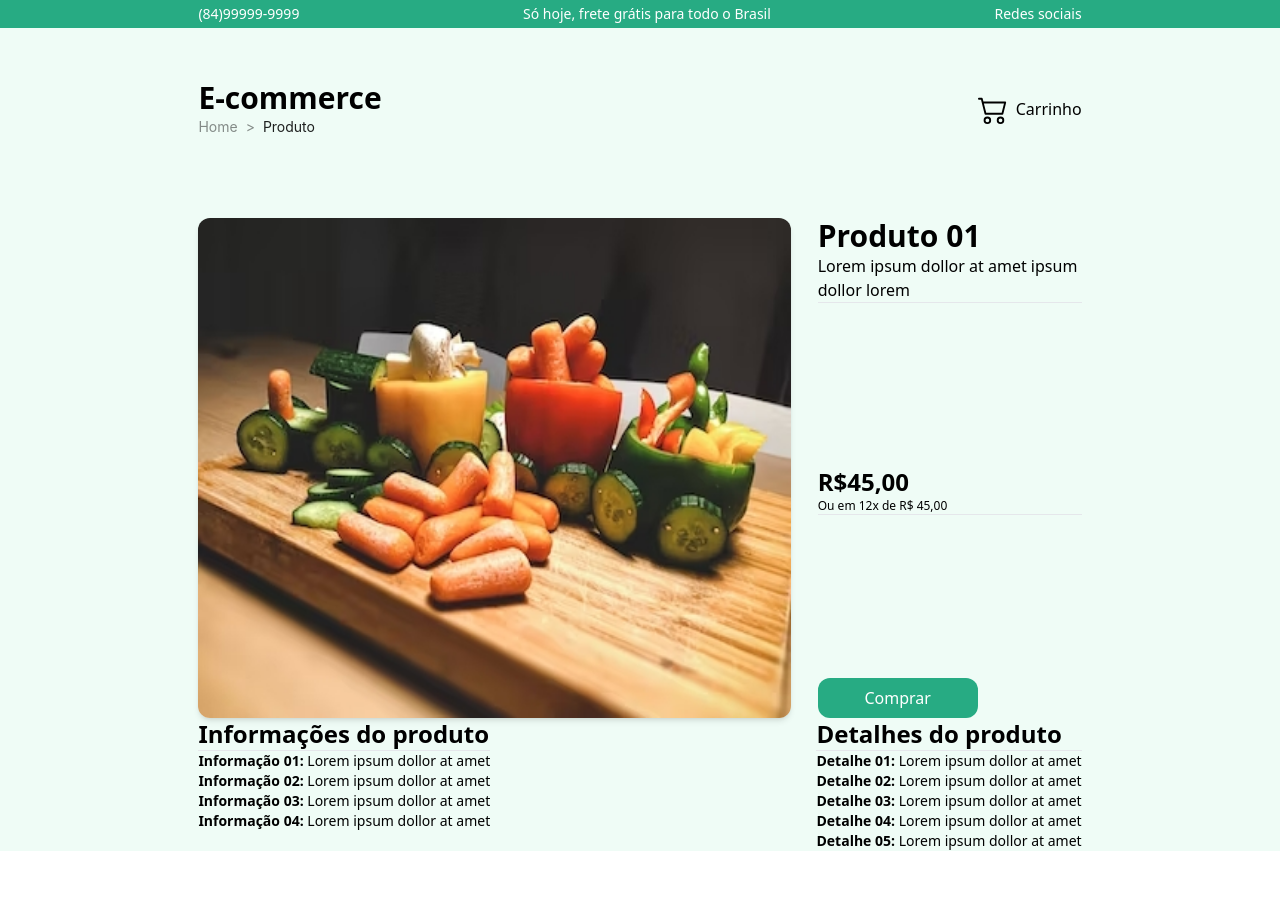
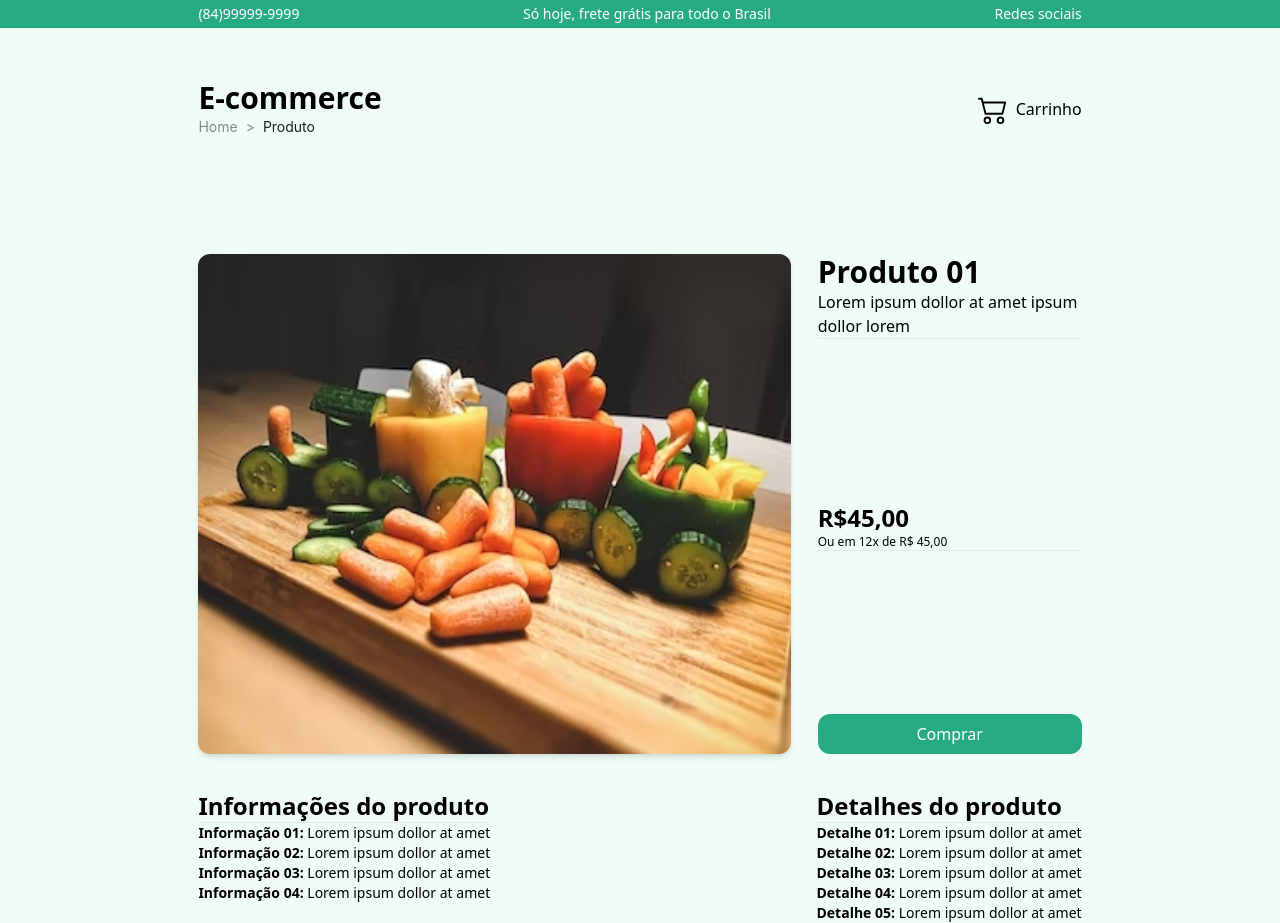
Before and after one commit to lucasptcastro/e-commerce, a Next.js app: page /produto in a window 1280 px wide. Before the commit the page ends 851 px from the top, so only its background shows below. Built offline with nearby package versions, Linux system fonts and the light colour scheme.

Commit message:
🌈 style: button and layout adjusted

```diff
--- a/src/pages/produto/index.tsx
+++ b/src/pages/produto/index.tsx
@@ -56,6 +56,7 @@ export default function Produto() {
   return (
     <>
       <Layout>
+        <div className="flex flex-col gap-9">
           {/* Logo + Carrinho */}
           <div className="flex flex-row justify-between items-center py-20 phones:px-0">
             <div>
@@ -106,7 +107,7 @@ export default function Produto() {
                 <hr />
               </div>
 
-            <button className="w-40 h-10 rounded-xl bg-[#27ab83] text-white hover:bg-[#8EEDC7] phones:mx-auto">
+              <button className="w-full h-10 rounded-xl bg-[#27ab83] text-white hover:bg-[#8EEDC7] phones:mx-auto">
                 Comprar
               </button>
             </div>
@@ -139,6 +140,7 @@ export default function Produto() {
               </div>
             </div>
           </div>
+        </div>
       </Layout>
     </>
   );
```
Lines whose indentation alone changed are shown as unchanged.
